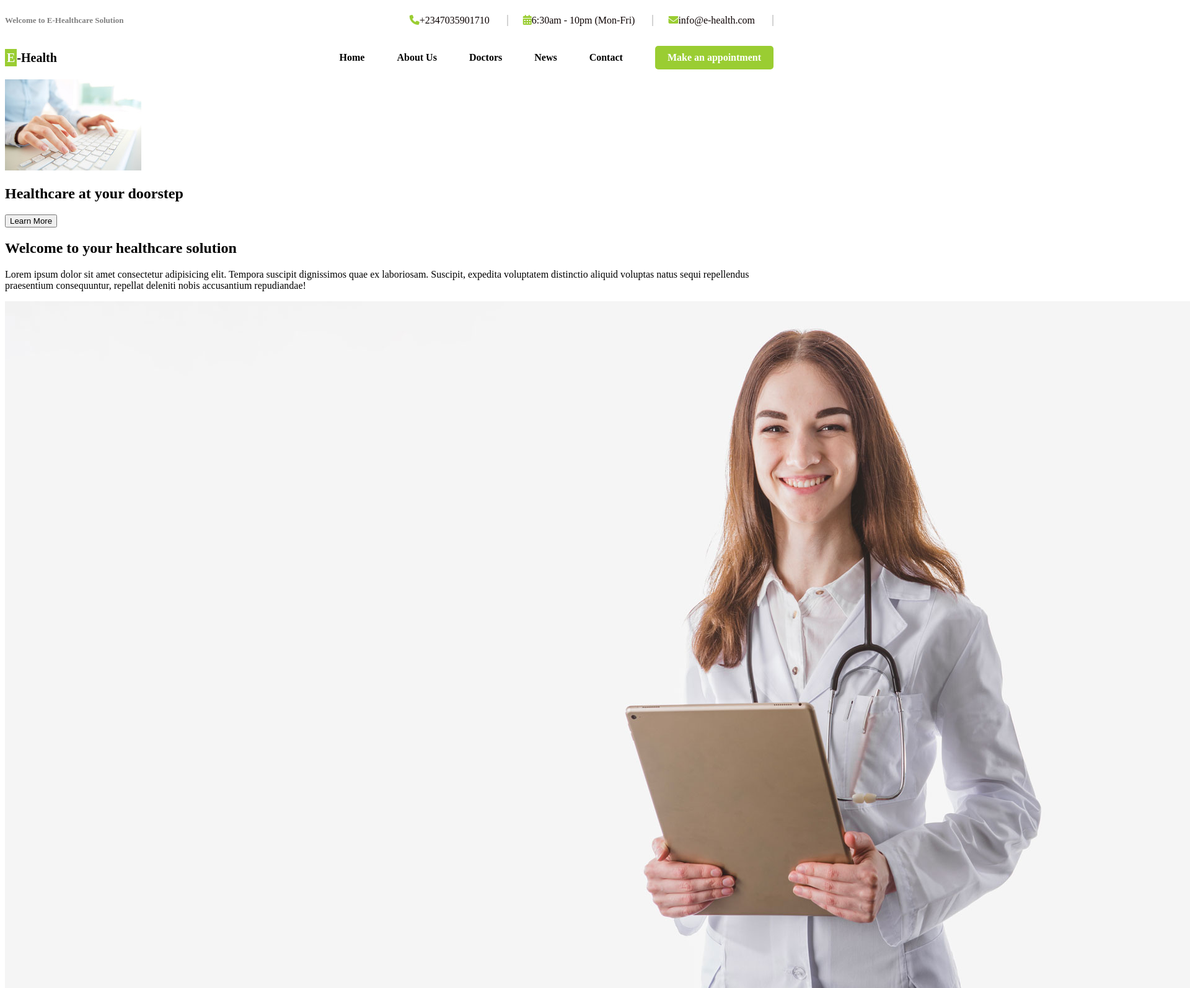
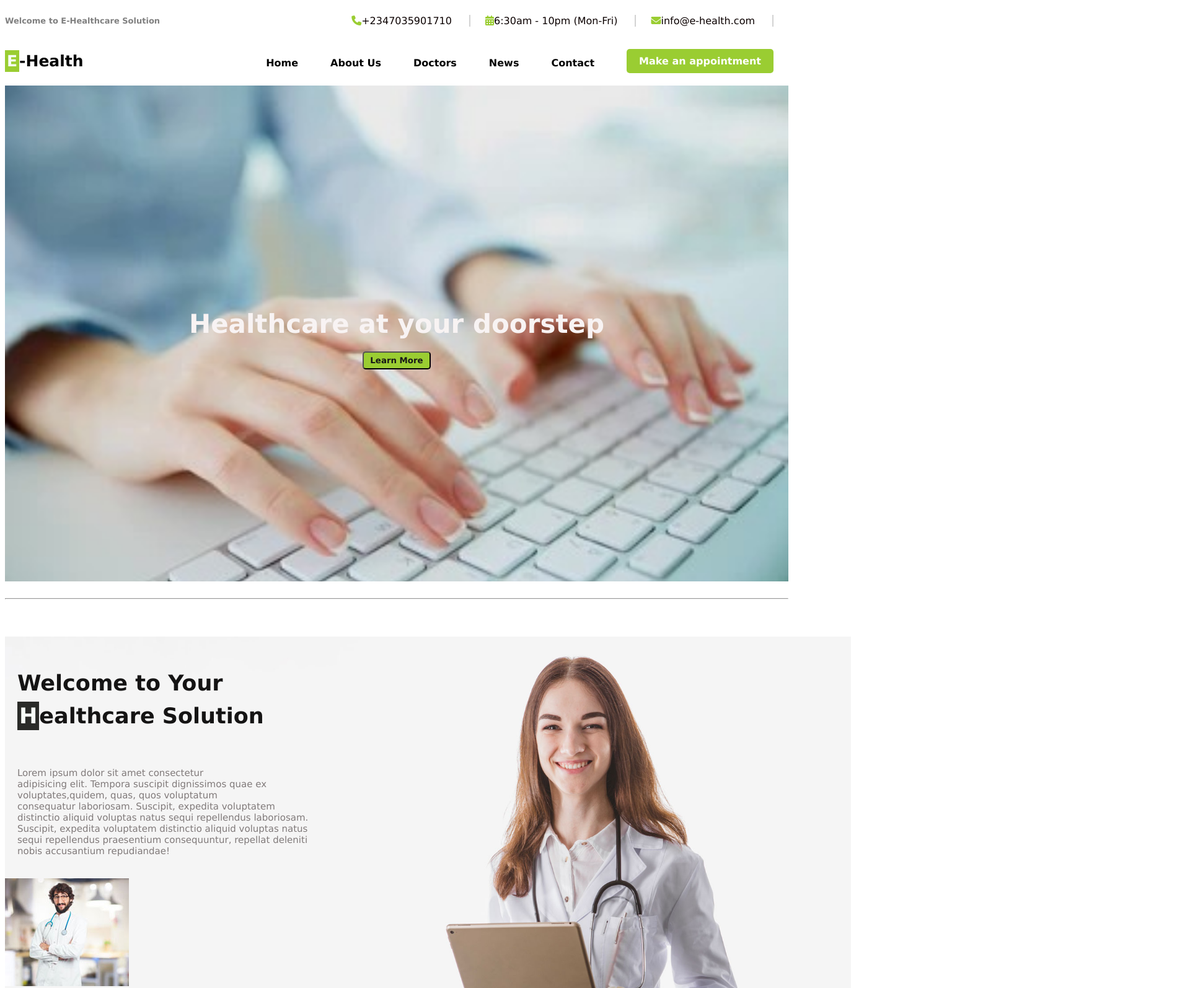
Before and after one commit to Dammy435/Class-Web-dev, a plain HTML site: page index.html in a window 1280 px wide. Shown: the top 1594 px of the page at 62% size, 1920 px wide, since content can reach past the window. Drawn offline with Linux system fonts and the light colour scheme.

Commit message:
made changes

```diff
--- a/index.html
+++ b/index.html
@@ -25,7 +25,7 @@
             </div>
         </div>
         <nav class="horizontal">
-            <h3 class="navmenu"><span>E</span>-Health</h3>
+            <h3 class="hdrmenu"><span>E</span>-Health</h3>
 
             <!-- nav menu item -->
             <ul class="horizontal topNav">
@@ -44,51 +44,60 @@
 
         <!-- home section -->
         <section id="home">
-            <div class="image-container">
-                <img src="./images/typing keyb.jpg" alt="typing">
-                <div class="text-overlay"><h1>Healthcare at your doorstep</h1>
-                   <p><button>Learn More</button></p>
+            <div class="background">
+                <div>
+                    <h1 id="heading">Healthcare at your doorstep</h1>
+                    <p><button id="button">Learn More</button></p>
                 </div>
         </section>
+        <br>
+        <hr>
         <!-- About us section -->
-         <section id="about">
+        <section id="bckg" class="bckg">
             <!-- left part -->
+            <div id="abouthead">
+                <p>
+                <h2 id="abouttext">Welcome to Your <br><span>H</span>ealthcare Solution</h2>
+                </p>
+                <p id="aboutwords">Lorem ipsum dolor sit amet consectetur <br>adipisicing elit. Tempora suscipit
+                    dignissimos quae ex <br>voluptates,quidem, quas, quos voluptatum <br>consequatur laboriosam.
+                    Suscipit, expedita voluptatem <br> distinctio aliquid voluptas natus sequi repellendus laboriosam.
+                    <br>Suscipit, expedita voluptatem distinctio aliquid voluptas natus <br>sequi repellendus
+                    praesentium consequuntur, repellat deleniti <br>nobis accusantium repudiandae!</p>
                 <div>
-                <p><h2>Welcome to your healthcare solution</h2></p>
-                <p>Lorem ipsum dolor sit amet consectetur adipisicing elit. Tempora suscipit dignissimos quae ex
-                    laboriosam. Suscipit, expedita voluptatem distinctio aliquid voluptas natus sequi repellendus
-                    praesentium consequuntur, repellat deleniti nobis accusantium repudiandae!</p>
+                    <img src="./images/author-image.jpg" alt="">
+                    <p>Dr Neil Jackson</p>
+                    <p>General Principal</p>
+
                 </div>
-            <!-- right part -->
-            <div>
-                <img src="./images/about-bg.jpg" alt="picture">
             </div>
         </section>
 
         <!-- doctor section -->
         <section id="doctors">
-                <iframe
-                width="560"
-                height="315"
-                src="https://www.youtube.com/embed/M-5GxG_P7NA?si=0v9lkULQw-gPBCbV" title="YouTube video player" frameborder="0" allow="accelerometer; autoplay; clipboard-write; encrypted-media; gyroscope; picture-in-picture; web-share" referrerpolicy="strict-origin-when-cross-origin" allowfullscreen>
-            </iframe>">
-            <h2>Our Doctors</h2>
+            <h2 class="ourdoctors">Our Doctors</h2>
+            <div class="container">
                 <div>
                     <img src="./images/team-image1.jpg" alt="">
                 </div>
                 <div>
                     <h4>Dr Nate Baston</h4>
-            <p><h5><i>General Principal</i></h5></p>
+                    <p>
+                    <h5><i>General Principal</i></h5>
+                    </p>
 
                     <hr>
                     <p><span><i class="fa-solid fa-phone"></i></span>+2347035901710</p>
-    <p><span><i class="fa-solid fa-envelope"></i></span>general@company.com</p></div>
+                    <p><span><i class="fa-solid fa-envelope"></i></span>general@company.com</p>
+                </div>
                 <div>
                     <img src="./images/team-image2.jpg" alt="">
                 </div>
                 <div>
                     <h4>Jason Stewart</h4>
-        <p><h5><i>Pregnancy</i></h5></p>
+                    <p>
+                    <h5><i>Pregnancy</i></h5>
+                    </p>
                     <hr>
                     <p><span><i class="fa-solid fa-phone"></i></span>+2347035901710</p>
                     <p><span><i class="fa-solid fa-envelope"></i></span>json@gmail.com
@@ -98,10 +107,13 @@
                 </div>
                 <div>
                     <h4>Dr. Elise Stone</h4>
-        <p><h5><i>Cardiologist</i></h5></p>
+                    <p>
+                    <h5><i>Cardiologist</i></h5>
+                    </p>
                     <hr>
                     <p><span><i class="fa-solid fa-phone"></i></span>+2347035901710</p>
                     <p><span><i class="fa-solid fa-envelope"></i></span>elise@gmail.com
+                </div>
             </div>
         </section>
 
@@ -109,24 +121,38 @@
 
         <section id="news">
             <h2>Latest News</h2>
-            <div><img src="./images/news-image1.jpg" alt="image1"width=300px height="500px"></div>
+            <div><img src="./images/news-image1.jpg" alt="image1" width=300px height="500px"></div>
             <div>
-<p><h3><b>About Amazing Technology</b></h3></p>
-<p>Lorem ipsum dolor sit amet, consectetur adipisicing elit. <br> Mollitia asperiores error, odit doloribus dolores aut minima <br> accusamus dolor soluta, cum voluptas nemo ad magnam <br> sit explicabo ratione, quam iure <br> consequatur?</p></div>
-<div><img src="./images/news-image2.jpg" alt="image2"width=400px height="350px"></div>
-<div><p><h3>Introducing a new healing process</h3></p>
-<p>Lorem ipsum dolor sit amet, consectetur adipisicing elit. <br> Mollitia asperiores error, odit doloribus dolores aut minima <br> accusamus dolor soluta, cum voluptas nemo ad magnam <br> sit explicabo ratione, quam iure <br> consequatur?</p>
+                <p>
+                <h3><b>About Amazing Technology</b></h3>
+                </p>
+                <p>Lorem ipsum dolor sit amet, consectetur adipisicing elit. <br> Mollitia asperiores error, odit
+                    doloribus dolores aut minima <br> accusamus dolor soluta, cum voluptas nemo ad magnam <br> sit
+                    explicabo ratione, quam iure <br> consequatur?</p>
+            </div>
+            <div><img src="./images/news-image2.jpg" alt="image2" width=400px height="350px"></div>
+            <div>
+                <p>
+                <h3>Introducing a new healing process</h3>
+                </p>
+                <p>Lorem ipsum dolor sit amet, consectetur adipisicing elit. <br> Mollitia asperiores error, odit
+                    doloribus dolores aut minima <br> accusamus dolor soluta, cum voluptas nemo ad magnam <br> sit
+                    explicabo ratione, quam iure <br> consequatur?</p>
             </div>
             <div>
                 <img src="./images/news-image3.jpg" alt="image3">
             </div>
             <div>
-    <p><h3>Review Annual Medical Research</h3></p>
-    <p>Lorem ipsum dolor sit amet, consectetur adipisicing elit. <br> Mollitia asperiores error, odit doloribus dolores aut minima <br> accusamus dolor soluta, cum voluptas nemo ad magnam <br> sit explicabo ratione, quam iure <br> consequatur?</p>
+                <p>
+                <h3>Review Annual Medical Research</h3>
+                </p>
+                <p>Lorem ipsum dolor sit amet, consectetur adipisicing elit. <br> Mollitia asperiores error, odit
+                    doloribus dolores aut minima <br> accusamus dolor soluta, cum voluptas nemo ad magnam <br> sit
+                    explicabo ratione, quam iure <br> consequatur?</p>
             </div>
         </section>
         <!-- Appointment section -->
-          <section id="appointment">
+        <section>
             <!-- left div -->
             <div><img src="./images/appointment-image.jpg" alt="appointment"></div>
             <!-- right part -->
@@ -135,13 +161,16 @@
                 <form action="#">
                     <div>
                         <div><label for="name">Full name</label>
-                        <input type="text"placeholder="Enter your name"></div>
+                            <input type="text" placeholder="Enter your name">
+                        </div>
                         <div><label for="email">Email address</label>
-                            <input type="email"placeholder="e.g john@gmail.com"></div>
+                            <input type="email" placeholder="e.g john@gmail.com">
+                        </div>
                     </div>
                     <div>
                         <div><label for="date">Date</label>
-                        <input type="date"placeholder="04/07/2025"></div>
+                            <input type="date" placeholder="04/07/2025">
+                        </div>
                         <div><label for="department">Select Department</label>
                             <select name="Deparment">
                                   <option value=""></option>
@@ -151,7 +180,8 @@
                                   <option value="Cardiology">Cardiology</option>
                             </select>
                             <div><label for="Number">Phone Number</label>
-                                    <input type="Tel"placeholder="+2348065171717"></div>
+                                <input type="Tel" placeholder="+2348065171717">
+                            </div>
                             <div><label for=""></label>
                                 <textarea name="" id="">Additional message</textarea>
                             </div>
@@ -165,16 +195,44 @@
         <!-- contact -->
         <section id="contacts">
             <!-- google map -->
-            <div class="mapouter"><div class="gmap_canvas"><iframe class="gmap_iframe" width="100%" frameborder="0" scrolling="no" marginheight="0" marginwidth="0" src="https://maps.google.com/maps?width=600&amp;height=400&amp;hl=en&amp;q=230 Herbert&amp;t=&amp;z=14&amp;ie=UTF8&amp;iwloc=B&amp;output=embed"></iframe><a href="https://embed-googlemap.com">google maps embed</a></div><style>.mapouter{position:relative;text-align:right;width:100%;height:400px;}.gmap_canvas {overflow:hidden;background:none!important;width:100%;height:400px;}.gmap_iframe {height:400px!important;}</style></div>
+            <div class="mapouter">
+                <div class="gmap_canvas"><iframe class="gmap_iframe" width="100%" frameborder="0" scrolling="no"
+                        marginheight="0" marginwidth="0"
+                        src="https://maps.google.com/maps?width=600&amp;height=400&amp;hl=en&amp;q=230 Herbert&amp;t=&amp;z=14&amp;ie=UTF8&amp;iwloc=B&amp;output=embed"></iframe><a
+                        href="https://embed-googlemap.com">google maps embed</a></div>
+                <style>
+                    .mapouter {
+                        position: relative;
+                        text-align: right;
+                        width: 100%;
+                        height: 400px;
+                    }
+
+                    .gmap_canvas {
+                        overflow: hidden;
+                        background: none !important;
+                        width: 100%;
+                        height: 400px;
+                    }
+
+                    .gmap_iframe {
+                        height: 400px !important;
+                    }
+                </style>
+            </div>
             <div>
                 <!-- left part -->
-             <section><div>
+                <section>
+                    <div>
                         <h3>Contact info</h3>
-                    <p>Lorem ipsum dolor sit amet consectetur adipisicing elit. <br> Doloribus iste facere vitae reprehenderit,<br> vero sint facilis. Nemo in necessitatibus vitae atque <br> nulla ratione consequuntur accusantium, <br> modi placeat, voluptatem, sunt aut.
+                        <p>Lorem ipsum dolor sit amet consectetur adipisicing elit. <br> Doloribus iste facere vitae
+                            reprehenderit,<br> vero sint facilis. Nemo in necessitatibus vitae atque <br> nulla ratione
+                            consequuntur accusantium, <br> modi placeat, voluptatem, sunt aut.
                         </p>
                         <p><span><i class="fa-solid fa-phone"></i></span>+2347056743214</p>
                         <p><span><i class="fa-solid fa-envelope"></i></span>info@gmail.com
-             </div></section>
+                    </div>
+                </section>
                 <!-- middle part -->
                 <section>
                     <div>
@@ -182,11 +240,13 @@
                         <form action="#">
                             <div>
                                 <div><label for="name">Full name</label>
-                            <input type="text"placeholder="Enter your name"></div>
+                                    <input type="text" placeholder="Enter your name">
+                                </div>
                                 <div><label for="email">Email address</label>
-                                <input type="email"placeholder="e.g hgf@gmail.com"></div>
+                                    <input type="email" placeholder="e.g hgf@gmail.com">
+                                </div>
                                 <label for="message">Additional Message</label>
-                                <input type="text"placeholder="message" width="10cm"height="10cm">
+                                <input type="text" placeholder="message" width="10cm" height="10cm">
                                 <br>
                                 <input type="button" value="Submit">
                             </div>
--- a/styles/main.css
+++ b/styles/main.css
@@ -1,4 +1,7 @@
+*{
 
+    font-family: 'Lucida Sans', 'Lucida Sans Regular', 'Lucida Grande', 'Lucida Sans Unicode', Geneva, Verdana, sans-serif;
+}
 
 .horizontal{
     display: flex;
@@ -15,6 +18,7 @@
     margin-right: 24px;
     list-style:none;
     padding-right: 28px;
+    padding-top: 5px;
     border-right: 2px solid lightgray(227, 223, 223, 0.804);
     color : black;
     font-weight: bold;
@@ -23,6 +27,12 @@
 .navItem a {
     text-decoration: none;
     color: black;
+}
+
+.navItem:hover {
+    background-color: yellowgreen;
+    padding: 5px;
+    border-radius: 5px;
 }
 
 .topNav {
@@ -40,15 +50,15 @@
 .contactInfo span{
     color: yellowgreen;
 }
-.navmenu{
+.hdrmenu{
     padding: px;
-    font-size: 20px;
+    font-size: 25px;
     align-items: center;
     font-weight: bold;
 }
 
 
-.navmenu span{
+.hdrmenu span{
     color: rgb(247, 253, 247);
     background-color: yellowgreen;
     padding: 3px;
@@ -67,3 +77,96 @@
     text-decoration: none;
     color: white;
 }
+
+.background{
+    background-image: url(../images/typ\ cp1.jpg);
+    background-size: cover;
+    background-position: center;
+    height: 100vh;
+    display: flex;
+    justify-content: center;
+    align-items: center;
+    color: white;
+    text-align: center;
+}
+
+#button{
+    background-color: yellowgreen;
+    color: rgb(24, 24, 24);
+    padding: 5px 10px;
+    border-radius: 5px;
+    font-weight: bold;
+}
+
+#heading{
+    font-size: 42px;
+    font-weight:;
+    margin-bottom: 20px;
+    color: rgb(248, 243, 243);
+}
+
+#bckg {
+    background-image: url(../images/about-bg.jpg);
+    background-size: cover;
+    background-position: top;
+    width: 1365px;
+    height: 580px ;
+    display: flex;
+    background-repeat: no-repeat;
+    color: rgb(21, 20, 20);
+    text-align: left;
+    margin-top: 60px;
+}
+
+
+#abouttext{
+    padding: 20px;
+    font-size: 35px;
+    margin-bottom: 5px;
+    line-height: 53px;
+
+
+    }
+
+
+#aboutwords{
+    padding: 20px;
+    font-size: 15px;
+    color: rgb(128, 122, 122)
+   ;
+}
+
+#abouthead span{
+
+    color: rgb(247, 253, 247);
+    background-color: rgb(42, 43, 40);
+    padding: 3px;
+    align-items: center;
+
+}
+
+
+
+
+.ourdoctors{
+    display: flex;
+    justify-content: space-between;
+    align-items: center;
+    font-size: 30px;
+    margin-top: 60px;
+    font-weight: bold;
+}
+
+
+.container{
+    display: flex;
+    justify-content: space-between;
+    align-items: flex-end;
+    margin-top: 60px;
+    flex-wrap
+}
+.container img{
+    width: 300px;
+    height: 300px;
+    border-radius: 50%;
+}
```
Also changed, not shown: images/typ cp1.jpg (added), images/typing keyb.jpg (deleted). Lines whose indentation alone changed are shown as unchanged.
